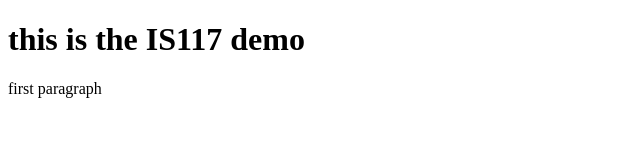
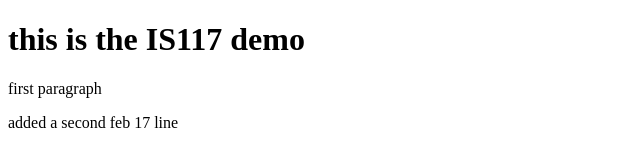
Before and after one commit to vanshika-99/IS117-Demo, a plain HTML site: page index.html in a window 1280 px wide. Shown: the whole page, without its empty margins (0-640 px from the left). Drawn offline with Linux system fonts and the light colour scheme.

Commit message:
feb 17 first commit second paragraph tag

```diff
--- a/index.html
+++ b/index.html
@@ -7,5 +7,6 @@
 <body>
     <h1> this is the IS117 demo </h1>
     <p> first paragraph </p>
+    <p> added a second feb 17 line </p>
 </body>
 </html>
```
